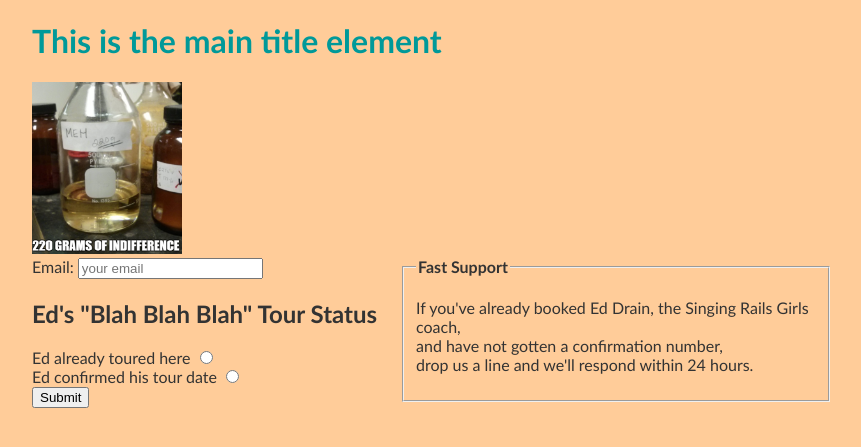
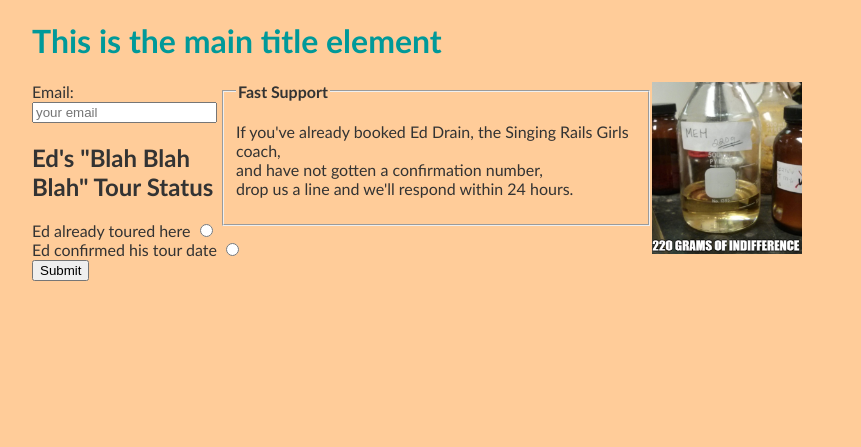
Before and after one commit to OpenSorceress/jacqueline, a PHP site: page / in a window 1280 px wide. Shown: the top 447 px of the page, without its empty margins (208-1069 px from the left). Run offline with PHP 8.4, Linux system fonts and the light colour scheme.

Commit message:
added MOAR pics

```diff
--- a/index.html
+++ b/index.html
@@ -9,7 +9,7 @@
 <div id="j-form">
     <h1 id="mainTitle">This is the main title element</h1>
 
-    <img src="images/indifference.png" id="mainImage" style="width:50%; height:50%; max-width:150px; max-height:180px" />
+    <div class="imagebox"><img src="images/indifference.png" id="mainImage" style="max-width:150px; max-height:180px" /></div>
     <form id="frmSupport" method="post" action="support_process.php">
         <fieldset id="fastSupport">
             <legend><strong>Fast Support</strong></legend>
--- a/myscript.js
+++ b/myscript.js
@@ -62,7 +62,7 @@ window.onload = function() {
 
 // This tokenizes the image element that has the id "mainImage"
 var myImage = document.getElementById("mainImage");
-var imageArray = ["images/lol.jpg", "images/indifference.png"];
+var imageArray = ["images/lol.jpg", "images/indifference.png", "images/murdock.jpg", "images/stairs_and_drawers.png", "images/internet-voodoo.jpg"];
 var imageIndex = 0;
 
 // This iterates through the images in the array defined above ;)
--- a/style.css
+++ b/style.css
@@ -26,3 +26,12 @@ fieldset {
     color:red;
 
 }
+
+.imagebox {
+
+    position:relative;
+    height:180px;
+    width:180px;
+    float:right;
+
+}
```
Also changed, not shown: images/internet-voodoo.jpg (added), images/murdock.jpg (added), images/stairs_and_drawers.png (added).
